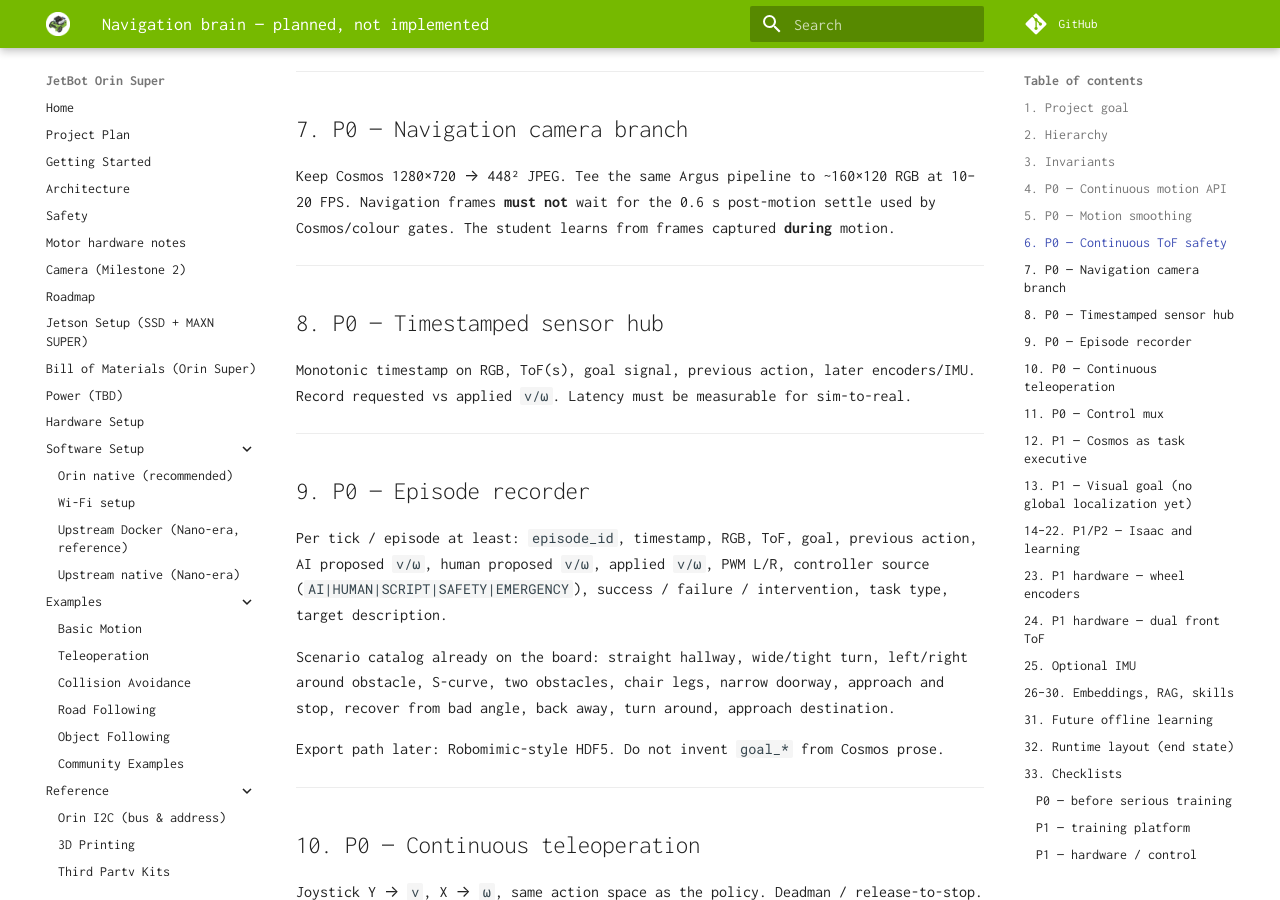
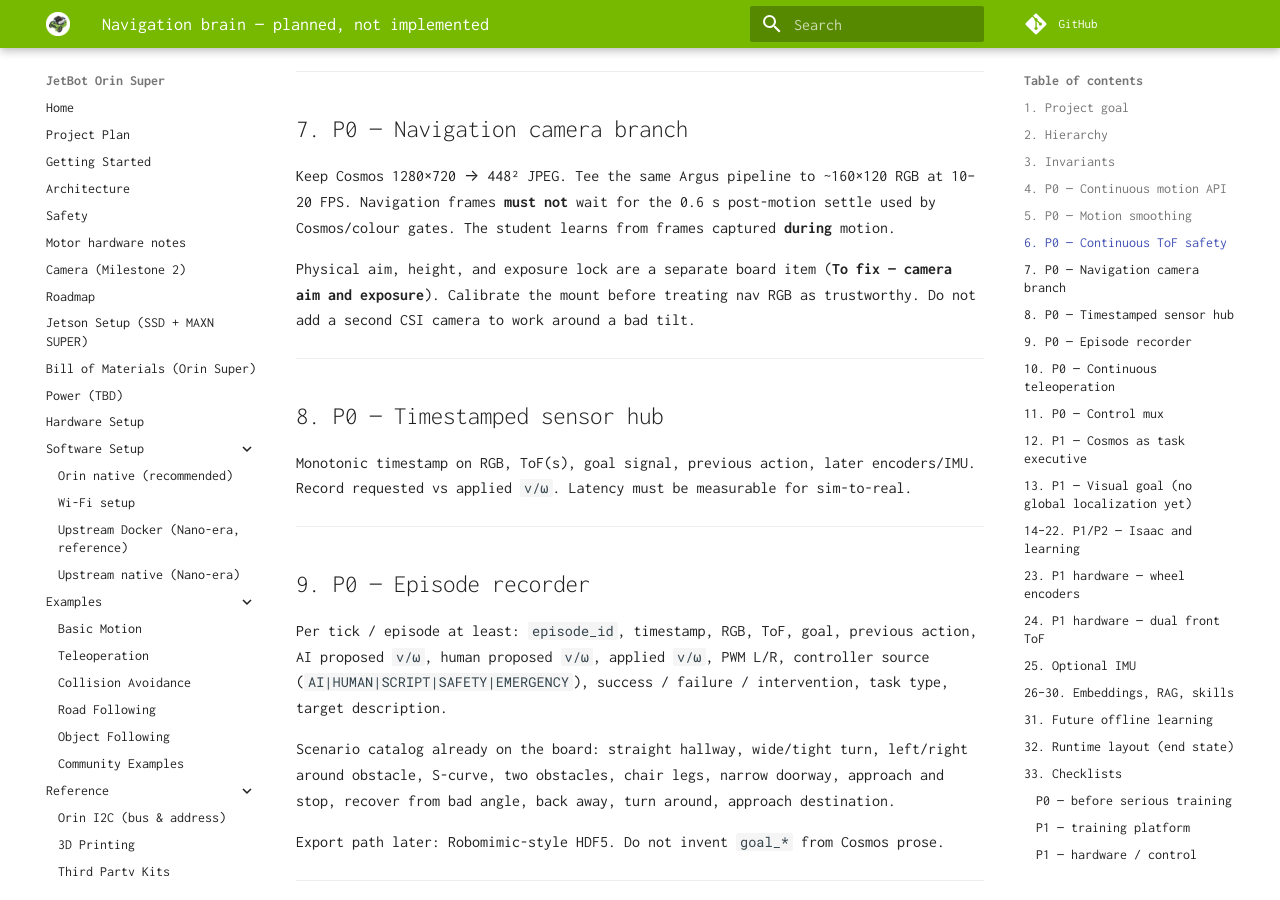
Before and after one commit to AbuAyah110/jetbot-orin-super, an MkDocs documentation site: the page built from docs/bringup/14-navigation-brain.md, in a window 1280 px wide and 900 px high, scrolled down 3187 px. Built offline with MkDocs 1.6.1 and Material for MkDocs 9.7.7, drawn with Linux system fonts in a browser that asks for light colours; comment, search, counter and statistics services are not loaded.

Commit message:
Track IMX219 aim and exposure as a calibration task.
Colour search and later nav RGB both assume the camera sees the same floor
patch as the ToF beam. Auto-exposure still starts dark and can grey out a
blue target; lock mount and photometry before loosening pixel gates.

```diff
--- a/docs/bringup/14-navigation-brain.md
+++ b/docs/bringup/14-navigation-brain.md
@@ -144,6 +144,10 @@ Keep Cosmos 1280×720 → 448² JPEG. Tee the same Argus pipeline to ~160×120 R
 at 10–20 FPS. Navigation frames **must not** wait for the 0.6 s post-motion
 settle used by Cosmos/colour gates. The student learns from frames captured
 **during** motion.
+
+Physical aim, height, and exposure lock are a separate board item (**To fix —
+camera aim and exposure**). Calibrate the mount before treating nav RGB as
+trustworthy. Do not add a second CSI camera to work around a bad tilt.
 
 ---
 
```
Also changed, not shown: TASKBOARD.md (+28 -0 lines).
